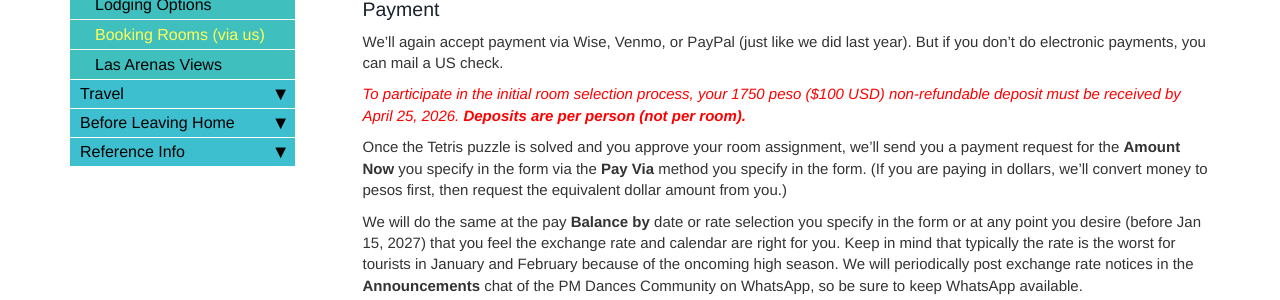
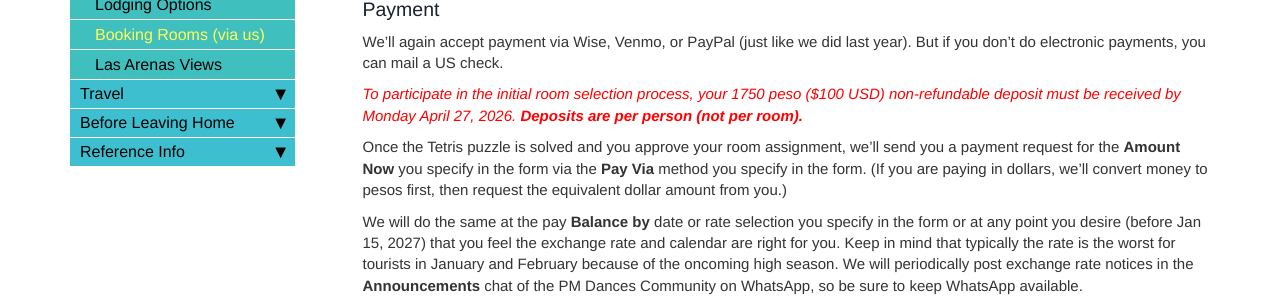
Before and after one commit to davewalker60/pmdup, a Jekyll site: the page built from pages/booking-rooms.md, in a window 1280 px wide and 900 px high, scrolled down 4471 px. Shown: the part 175-475 px from the top of the window. Built offline with Jekyll 4.4.1, drawn with Linux system fonts in a browser that asks for light colours; comment, search, counter and statistics services are not loaded; some of the changed text lies outside the part shown.

Commit message:
April 27 deadline

```diff
--- a/pages/booking-rooms.md
+++ b/pages/booking-rooms.md
@@ -20,7 +20,7 @@ We are also exploring renting the 6 Ojo De Agua Kabañas, the brown sargasso bri
 <!--
 **The deadline for the Las Arenas initial room selection process has passed and room assignments are being finalized. There are still a couple rooms available, so to check on room availability. To join the waitlist, complete and submit the [Hotel Las Arenas Lodging](https://docs.google.com/forms/d/e/1FAIpQLSct3SrTHl76pMYcZ5z9-eWdLCjCXzf4igqfVk689qA42YuyWA/viewform){:target="_blank"} form, but hold off on sending your non-refundable $100 USD (or 1750 MXN) deposit until you hear from us. (We'll let you know whether you have a room or are on the waitlist as soon as we know. Thanks for your patience!)**
 -->
-**To participate in the initial room selection process, submit your 1750 peso ($100 USD) <span style="color:red">*per-person*</span> deposit by the April 25, 2026 deadline.** Your deposit is:
+**To participate in the initial room selection process, submit your 1750 peso ($100 USD) <span style="color:red">*per-person*</span> deposit by the Monday April 27, 2026 deadline.** Your deposit is:
 * Non-refundable if you cancel of your own accord.
 * Non-refundable in the unlikely event of us losing our nearly $6000 hotel deposit due to circumstances beyond our control (eg, hurricane, change of hotel ownership, etc...).
 * Refundable if none of your room preferences are available and you choose to stay elsewhere.
@@ -137,7 +137,7 @@ Other points of note:
 
 We'll again accept payment via Wise, Venmo, or PayPal (just like we did last year). But if you don't do electronic payments, you can mail a US check.
 
-<span style="color:red">*To participate in the initial room selection process, your 1750 peso ($100 USD) non-refundable deposit must be received by April 25, 2026.<!--Your stay is not reserved and your room preference is not prioritized until your $100 USD non-refundable deposit is received.--> **Deposits are per person (not per room).***</span>
+<span style="color:red">*To participate in the initial room selection process, your 1750 peso ($100 USD) non-refundable deposit must be received by Monday April 27, 2026.<!--Your stay is not reserved and your room preference is not prioritized until your $100 USD non-refundable deposit is received.--> **Deposits are per person (not per room).***</span>
 
 Once the Tetris puzzle is solved and you approve your room assignment, we'll send you a payment request for the **Amount Now** you specify in the form via the **Pay Via** method you specify in the form. (If you are paying in dollars, we'll convert money to pesos first, then request the equivalent dollar amount from you.)
 
```
